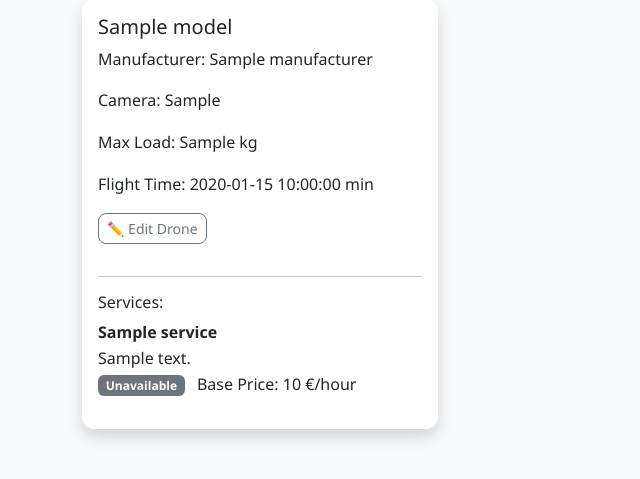
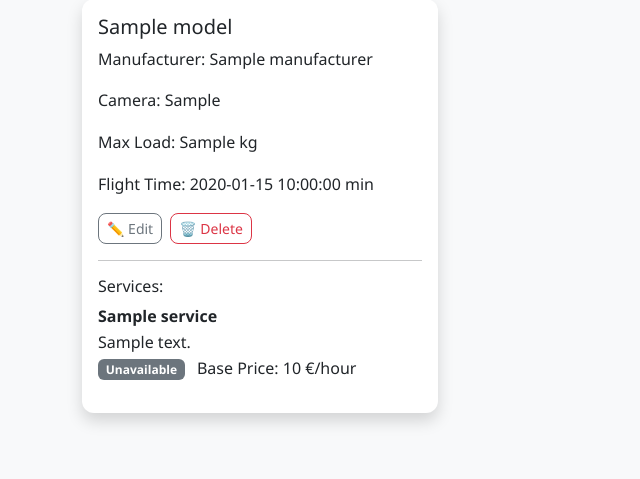
Before and after one commit to danivazquez1/anydrone, a Flask app: template templates/all_drones.html in a window 1280 px wide. Shown: the part 184-663 px from the top of the page, without its empty margins (0-640 px from the left). Run offline with Flask 2, Linux system fonts and the light colour scheme; the visitor is signed in with stand-in values (Sample User, id 1); the template is opened without the code that fills it: most values are stand-ins (such as "Sample title", 1, 10 or a date in 2020); parts of the project's set-up code (start-up, migrations or seed data) failed here and were passed over.

Commit message:
edit drone change

```diff
--- a/templates/all_drones.html
+++ b/templates/all_drones.html
@@ -14,10 +14,22 @@
                     <p class="card-text">Max Load: {{ drone["max_load"] }} kg</p>
                     <p class="card-text">Flight Time: {{ drone["flight_time"] }} min</p>
                     {% if drone.owner_id == session['user_id'] %}
-                        <a href="{{ url_for('edit_drone', drone_id=drone_id) }}" class="btn btn-sm btn-outline-secondary mb-3">
-                            ✏️ Edit Drone
-                        </a>
+                        <div class="mt-2 d-flex gap-2">
+                            <!-- Edit Button -->
+                            <a href="{{ url_for('edit_drone', drone_id=drone_id) }}" class="btn btn-sm btn-outline-secondary">
+                                ✏️ Edit
+                            </a>
+
+                            <!-- Delete Button -->
+                            <form action="{{ url_for('delete_drone', drone_id=drone_id) }}" method="POST"
+                                onsubmit="return confirm('Are you sure you want to delete this drone?');">
+                                <button type="submit" class="btn btn-sm btn-outline-danger">
+                                    🗑️ Delete
+                                </button>
+                            </form>
+                        </div>
                     {% endif %}
+
 
 
                     {% if drone["services"] %}
```
